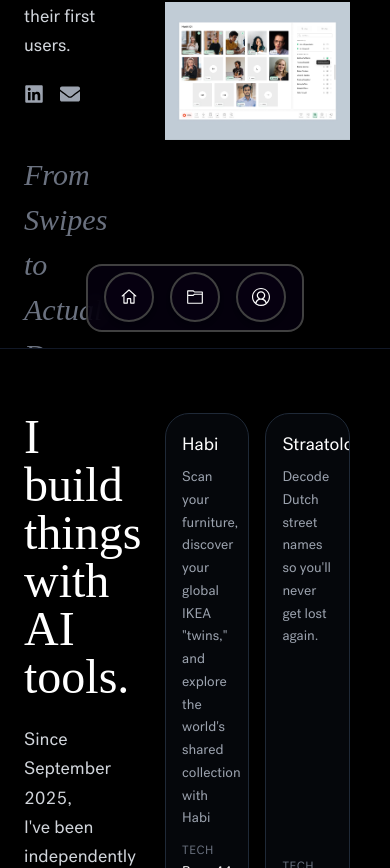
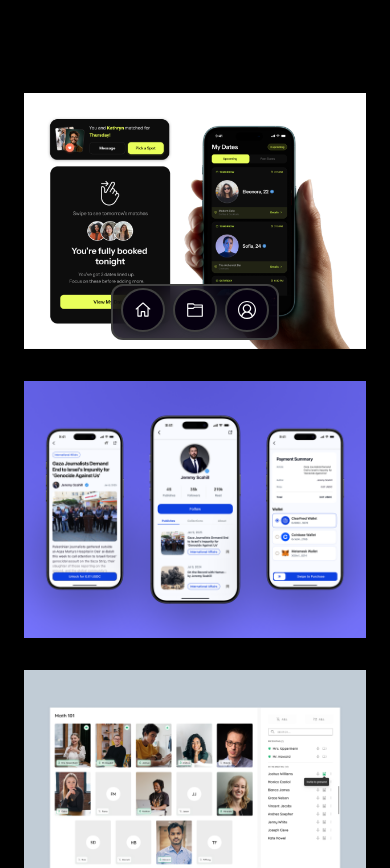
Before and after one commit to yaozhou5/portfolio2025, a Next.js app: page / in a window 390 px wide. Shown: the part 496-1364 px from the top of the page. Built offline with nearby package versions, Linux system fonts and the light colour scheme; a web font is replaced by a local one.

Commit message:
Fix mobile responsive design - stack layouts, adjust fonts, make dock responsive

```diff
--- a/app/components/Dock.tsx
+++ b/app/components/Dock.tsx
@@ -4,7 +4,7 @@ import {
   motion,
   AnimatePresence
 } from 'motion/react';
-import React, { useRef, useState, useCallback } from 'react';
+import React, { useRef, useState, useCallback, useEffect } from 'react';
 
 export type DockItemData = {
   icon: React.ReactNode;
@@ -31,7 +31,8 @@ function DockItem({
   mouseX,
   distance,
   magnification,
-  baseItemSize
+  baseItemSize,
+  label
 }: {
   className?: string;
   children: React.ReactNode;
@@ -40,12 +41,13 @@ function DockItem({
   distance: number;
   magnification: number;
   baseItemSize: number;
+  label?: React.ReactNode;
 }) {
   const ref = useRef<HTMLDivElement>(null);
   const [isHovered, setIsHovered] = useState(false);
   const [scale, setScale] = useState(1);
 
-  React.useEffect(() => {
+  useEffect(() => {
     if (!ref.current) return;
 
     const updateScale = () => {
@@ -86,16 +88,23 @@ function DockItem({
       style={{
         width: baseItemSize,
         height: baseItemSize,
+        minWidth: baseItemSize,
+        minHeight: baseItemSize,
         transform: `scale(${scale})`,
         transformOrigin: 'center',
         transition: 'transform 0.2s cubic-bezier(0.34, 1.56, 0.64, 1)'
       }}
       onMouseEnter={() => setIsHovered(true)}
       onMouseLeave={() => setIsHovered(false)}
+      onTouchStart={() => setIsHovered(true)}
+      onTouchEnd={() => {
+        setTimeout(() => setIsHovered(false), 200);
+      }}
       onClick={onClick}
-      className={`relative inline-flex items-center justify-center rounded-full bg-[#060010] border-neutral-700 border-2 shadow-md cursor-pointer ${className}`}
+      className={`relative inline-flex items-center justify-center rounded-full bg-[#060010] border-neutral-700 border-2 shadow-md cursor-pointer touch-manipulation ${className}`}
       role="button"
       tabIndex={0}
+      aria-label={typeof label === 'string' ? label : 'Dock item'}
     >
       {React.Children.map(children, child =>
         React.isValidElement(child)
@@ -115,7 +124,7 @@ function DockLabel({ children, className = '', isHovered }: { className?: string
           animate={{ opacity: 1, y: -10 }}
           exit={{ opacity: 0, y: 0 }}
           transition={{ duration: 0.2 }}
-          className={`${className} absolute -top-6 left-1/2 -translate-x-1/2 w-fit whitespace-pre rounded-md border border-neutral-700 bg-[#060010] px-2 py-0.5 text-xs text-white pointer-events-none`}
+          className={`${className} absolute -top-5 md:-top-6 left-1/2 -translate-x-1/2 w-fit whitespace-pre rounded-md border border-neutral-700 bg-[#060010] px-1.5 md:px-2 py-0.5 text-[10px] md:text-xs text-white pointer-events-none`}
           role="tooltip"
         >
           {children}
@@ -142,6 +151,22 @@ export default function Dock({
   const [mouseX, setMouseX] = useState(Infinity);
   const rafRef = useRef<number | null>(null);
   const lastMouseXRef = useRef<number>(0);
+  const [isMobile, setIsMobile] = useState(false);
+
+  // Detect mobile screen size
+  useEffect(() => {
+    const checkMobile = () => {
+      setIsMobile(window.innerWidth < 768);
+    };
+    checkMobile();
+    window.addEventListener('resize', checkMobile);
+    return () => window.removeEventListener('resize', checkMobile);
+  }, []);
+
+  // Adjust sizes for mobile
+  const responsiveBaseItemSize = isMobile ? 44 : baseItemSize;
+  const responsivePanelHeight = isMobile ? 56 : panelHeight;
+  const responsiveMagnification = isMobile ? 20 : magnification;
 
   const handleMouseMove = useCallback((e: React.MouseEvent<HTMLDivElement>) => {
     // Throttle updates
@@ -171,14 +196,14 @@ export default function Dock({
 
   return (
     <div
-      className="fixed bottom-4 left-1/2 -translate-x-1/2 z-50"
+      className="fixed bottom-2 md:bottom-4 left-1/2 -translate-x-1/2 z-50"
     >
       <div
         ref={containerRef}
         onMouseMove={handleMouseMove}
         onMouseLeave={handleMouseLeave}
-        className={`${className} flex items-end w-fit gap-4 rounded-2xl border-neutral-700 border-2 pb-2 px-4 bg-[#060010]/80 backdrop-blur-md`}
-        style={{ height: panelHeight }}
+        className={`${className} flex items-end w-fit gap-2 md:gap-4 rounded-xl md:rounded-2xl border-neutral-700 border-2 pb-1.5 md:pb-2 px-2 md:px-4 bg-[#060010]/80 backdrop-blur-md`}
+        style={{ height: responsivePanelHeight }}
         role="toolbar"
         aria-label="Application dock"
       >
@@ -189,8 +214,9 @@ export default function Dock({
             className={item.className}
             mouseX={mouseX}
             distance={distance}
-            magnification={magnification}
-            baseItemSize={baseItemSize}
+            magnification={responsiveMagnification}
+            baseItemSize={responsiveBaseItemSize}
+            label={item.label}
           >
             <DockIcon>{item.icon}</DockIcon>
             <DockLabel>{item.label}</DockLabel>
--- a/app/page.tsx
+++ b/app/page.tsx
@@ -227,9 +227,9 @@ export default function Home() {
   return (
     <main className="min-h-screen bg-black text-white relative">
       {/* Hero Section - Two-Column Layout */}
-      <div className="flex min-h-screen">
+      <div className="flex flex-col md:flex-row min-h-screen">
         {/* Left Column - Hero Text and Project Titles (Sticky) */}
-        <div className="w-[32%] sticky top-0 h-screen flex flex-col px-6 md:px-12 pt-8 pb-24 overflow-y-auto overflow-x-visible">
+        <div className="w-full md:w-[32%] md:sticky md:top-0 md:h-screen flex flex-col px-6 md:px-12 pt-8 pb-8 md:pb-24 overflow-y-auto overflow-x-visible">
           <div className="w-full overflow-visible">
             {/* Intro Text - Fades in/out based on hero visibility */}
             <div
@@ -238,7 +238,7 @@ export default function Home() {
               }`}
             >
               <p className="text-[15px] text-gray-500 mb-2 tracking-wider" style={{ fontFamily: "'Post Grotesk', sans-serif", fontWeight: 400 }}>Product Designer</p>
-              <h1 className="text-[48px] md:text-[56px] mb-4 tracking-tight leading-tight italic text-white" style={{ fontFamily: "'Kumlien Pro', serif", fontWeight: 400, fontSize: '65px' }}>
+              <h1 className="text-[40px] md:text-[56px] mb-4 tracking-tight leading-tight italic text-white" style={{ fontFamily: "'Kumlien Pro', serif", fontWeight: 400, fontSize: 'clamp(40px, 8vw, 65px)' }}>
                 Yao Zhou
               </h1>
               <p className="text-lg md:text-[20px] text-gray-300 mb-6 leading-relaxed" style={{ fontFamily: '"Post Grotesk"', fontWeight: 400 }}>
@@ -281,14 +281,14 @@ export default function Home() {
                         window.open("https://pitch.com/v/hilink-case-study-presentation---yao-zhou-gw7v6v", "_blank", "noopener,noreferrer");
                       }}
                     >
-                      <h2 className={`text-[26px] md:text-[28px] mb-2 transition-all duration-300 not-italic ${
+                      <h2 className={`text-[22px] md:text-[28px] mb-2 transition-all duration-300 not-italic ${
                         activeProjectIndex === index
                           ? "underline decoration-gray-400 underline-offset-4 text-white"
                           : "text-gray-500 hover:text-gray-300"
                       }`} style={{
                         fontFamily: "'Kumlien Pro'",
                         fontWeight: 400,
-                        fontSize: '30px',
+                        fontSize: 'clamp(22px, 4vw, 30px)',
                         fontStyle: 'italic'
                       }}>
                         {project.title}
@@ -306,14 +306,14 @@ export default function Home() {
                         }
                       }}
                     >
-                      <h2 className={`text-[26px] md:text-[28px] mb-2 transition-all duration-300 not-italic ${
+                      <h2 className={`text-[22px] md:text-[28px] mb-2 transition-all duration-300 not-italic ${
                         activeProjectIndex === index
                           ? "underline decoration-gray-400 underline-offset-4 text-white"
                           : "text-gray-500 hover:text-gray-300"
                       }`} style={{
                         fontFamily: "'Kumlien Pro'",
                         fontWeight: 400,
-                        fontSize: '30px',
+                        fontSize: 'clamp(22px, 4vw, 30px)',
                         fontStyle: 'italic'
                       }}>
                         {project.title}
@@ -332,7 +332,7 @@ export default function Home() {
         </div>
 
         {/* Right Column - Selected Work in Hero Area */}
-        <div className="w-[68%] flex flex-col px-6 md:px-12 py-24 relative">
+        <div className="w-full md:w-[68%] flex flex-col px-6 md:px-12 py-12 md:py-24 relative">
           {/* Hero Sentinel - Used for Intersection Observer */}
           <div ref={heroRef} className="absolute top-0 left-0 w-full h-screen pointer-events-none" />
 
@@ -368,7 +368,7 @@ export default function Home() {
                           <img
                             src={project.image}
                             alt={project.title}
-                            className="w-[85%] h-[85%] object-cover"
+                            className="w-full md:w-[85%] h-full md:h-[85%] object-cover"
                           />
                         ) : (
                           <div className="w-full h-full bg-gray-900 flex items-center justify-center">
@@ -400,7 +400,7 @@ export default function Home() {
                           <img
                             src={project.image}
                             alt={project.title}
-                            className="w-[85%] h-[85%] object-cover"
+                            className="w-full md:w-[85%] h-full md:h-[85%] object-cover"
                           />
                         ) : (
                           <div className="w-full h-full bg-gray-900 flex items-center justify-center">
@@ -425,18 +425,18 @@ export default function Home() {
 
       {/* I build things with AI tools Section */}
       <section className="py-16 md:py-24 border-t border-gray-900">
-        <div className="flex">
+        <div className="flex flex-col md:flex-row">
           {/* Left Column - Aligned with Selected work titles */}
-          <div className="w-[32%] px-6 md:px-12">
+          <div className="w-full md:w-[32%] px-6 md:px-12 mb-8 md:mb-0">
               <h2
-              className="text-3xl md:text-4xl mb-6 font-light text-white"
-              style={{ fontFamily: "'Kumlien Pro'", fontSize: '48px', lineHeight: '100%' }}
+              className="text-2xl md:text-4xl mb-6 font-light text-white"
+              style={{ fontFamily: "'Kumlien Pro'", fontSize: 'clamp(28px, 6vw, 48px)', lineHeight: '100%' }}
             >
               I build things with AI tools.
             </h2>
 
             <p
-              className="text-lg md:text-xl text-gray-300 leading-relaxed"
+              className="text-base md:text-xl text-gray-300 leading-relaxed"
               style={{ fontFamily: "'Post Grotesk', sans-serif", fontWeight: 400 }}
             >
               Since September 2025, I've been independently experimenting with vibe coding through focused two-week sprints. Each project is built within a 14-day window, and I'll be sharing case studies soon.
@@ -444,9 +444,9 @@ export default function Home() {
           </div>
 
           {/* Right Column - Projects - Same structure as Selected Work above */}
-          <div className="w-[68%] flex flex-col px-6 md:px-12">
+          <div className="w-full md:w-[68%] flex flex-col px-6 md:px-12">
             {/* Projects Grid - Aligned with image left edge (images are 85% width, centered, so left edge is at 7.5%) */}
-            <div className="w-[85%] grid grid-cols-2 gap-4 md:gap-6 items-stretch" style={{ marginLeft: '7.5%', marginRight: 'auto', borderRadius: '20px' }}>
+            <div className="w-full md:w-[85%] grid grid-cols-1 md:grid-cols-2 gap-4 md:gap-6 items-stretch md:mx-auto" style={{ borderRadius: '20px' }}>
               {vibeCodingProjects.map((project, index) => {
               const cardContent = (
                 <div className="bg-gray-900/30 border border-gray-800 rounded-[24px] overflow-hidden relative group cursor-pointer transition-all duration-300 hover:border-gray-700 hover:bg-gray-900/50 h-full flex flex-col">
@@ -558,17 +558,17 @@ export default function Home() {
 
       {/* Writing Section - Full Width */}
       <section id="writing" className="py-16 md:py-24 border-t border-gray-900">
-        <div className="flex">
+        <div className="flex flex-col md:flex-row">
           {/* Left Column - Aligned with Selected work titles and AI tools header */}
-          <div className="w-[32%] px-6 md:px-12">
+          <div className="w-full md:w-[32%] px-6 md:px-12 mb-8 md:mb-0">
             <h2
-              className="text-3xl md:text-4xl font-light text-white mb-4"
-              style={{ fontFamily: "'Kumlien Pro'", fontWeight: 400, fontSize: '48px', lineHeight: '100%', fontStyle: 'italic' }}
+              className="text-2xl md:text-4xl font-light text-white mb-4"
+              style={{ fontFamily: "'Kumlien Pro'", fontWeight: 400, fontSize: 'clamp(28px, 6vw, 48px)', lineHeight: '100%', fontStyle: 'italic' }}
             >
               Writing
             </h2>
             <p
-              className="text-sm md:text-base mb-12 md:mb-16"
+              className="text-sm md:text-base mb-8 md:mb-16"
               style={{ fontFamily: "'Post Grotesk'", fontWeight: 400, fontSize: '18px', color: 'rgba(209, 213, 219, 1)' }}
             >
               Thoughts on design, building, and working with AI
@@ -576,9 +576,9 @@ export default function Home() {
           </div>
 
           {/* Right Column - Articles - Same structure as AI projects above */}
-          <div className="w-[68%] flex flex-col px-6 md:px-12">
+          <div className="w-full md:w-[68%] flex flex-col px-6 md:px-12">
             {/* Articles Grid - Aligned with project cards left edge (same as projects: 85% width, 7.5% left margin) */}
-            <div className="w-[85%] grid grid-cols-1 md:grid-cols-2 gap-8 md:gap-12 mb-8" style={{ marginLeft: '7.5%', marginRight: 'auto' }}>
+            <div className="w-full md:w-[85%] grid grid-cols-1 md:grid-cols-2 gap-8 md:gap-12 mb-8 md:mx-auto">
               {articles.map((article, index) => {
                 const content = (
                   <div className="group cursor-pointer transition-opacity hover:opacity-80">
```
Also changed, not shown: app/work/vibelab/page.tsx (+26 -24 lines).
